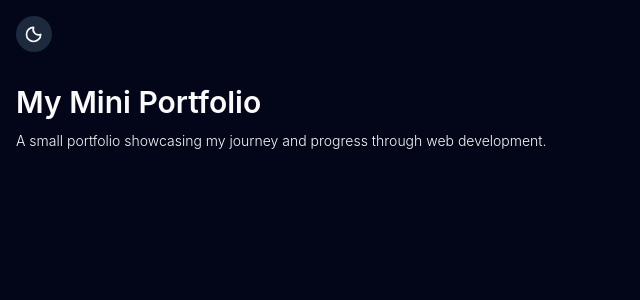
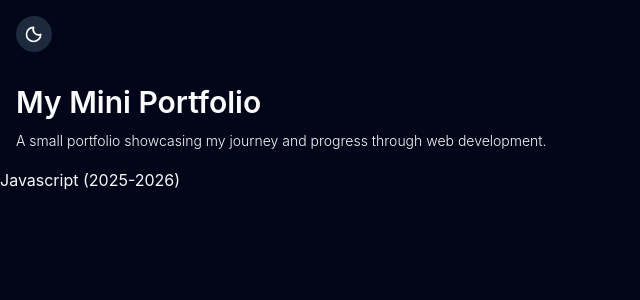
Before and after one commit to sandro-dev26/mini-portfolio, a React (Vite) app: page / in a window 1280 px wide. Shown: the top 300 px of the page, without its empty margins (0-640 px from the left). Built offline with nearby package versions, Linux system fonts and the light colour scheme.

Commit message:
Create timeline component

```diff
--- a/src/App.tsx
+++ b/src/App.tsx
@@ -1,6 +1,7 @@
 import { useState } from "react";
 import "./App.css";
 import Hero from "./sections/Hero";
+import Timeline from "./sections/timeline";
 import SunIcon from "./components/icons/sunicon";
 import MoonIcon from "./components/icons/moonicon";
 
@@ -22,6 +23,9 @@ function App() {
         {darkModeTheme ? <MoonIcon /> : <SunIcon />}
       </button>
       <Hero darkMode={darkModeTheme} />
+      <main>
+        <Timeline darkMode={darkModeTheme} />
+      </main>
     </div>
   );
 }
--- a/src/sections/timeline.tsx
+++ b/src/sections/timeline.tsx
@@ -0,0 +1,18 @@
+type TimelineProps = {
+  darkMode: boolean;
+};
+
+function Timeline({ darkMode }: TimelineProps) {
+  return (
+    <>
+      <div className="flex flex-col">
+        <span className="">Javascript (2025-2026)</span>
+        <ul>
+          <li></li>
+        </ul>
+      </div>
+    </>
+  );
+}
+
+export default Timeline;
```
